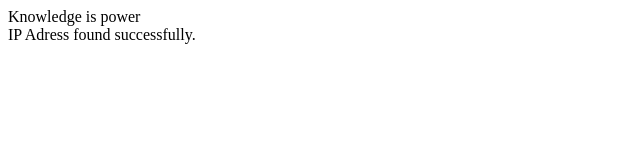
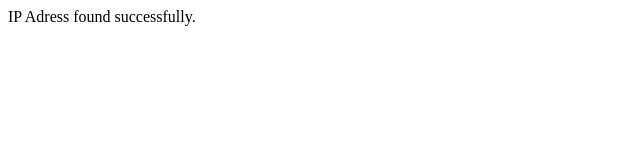
Before and after one commit to ANOIRA16/ANOIRA16.github.io, a plain HTML site: page index.html in a window 1280 px wide. Shown: the whole page, without its empty margins (0-640 px from the left). Drawn offline with Linux system fonts and the light colour scheme.

Commit message:
Update index.html

```diff
--- a/index.html
+++ b/index.html
@@ -5,8 +5,6 @@
     <title>ANOIRA16</title>
   </head>
   <body>
-    Knowledge is power
-    <br>
     IP Adress found successfully.
   </body>
 </html>
```
